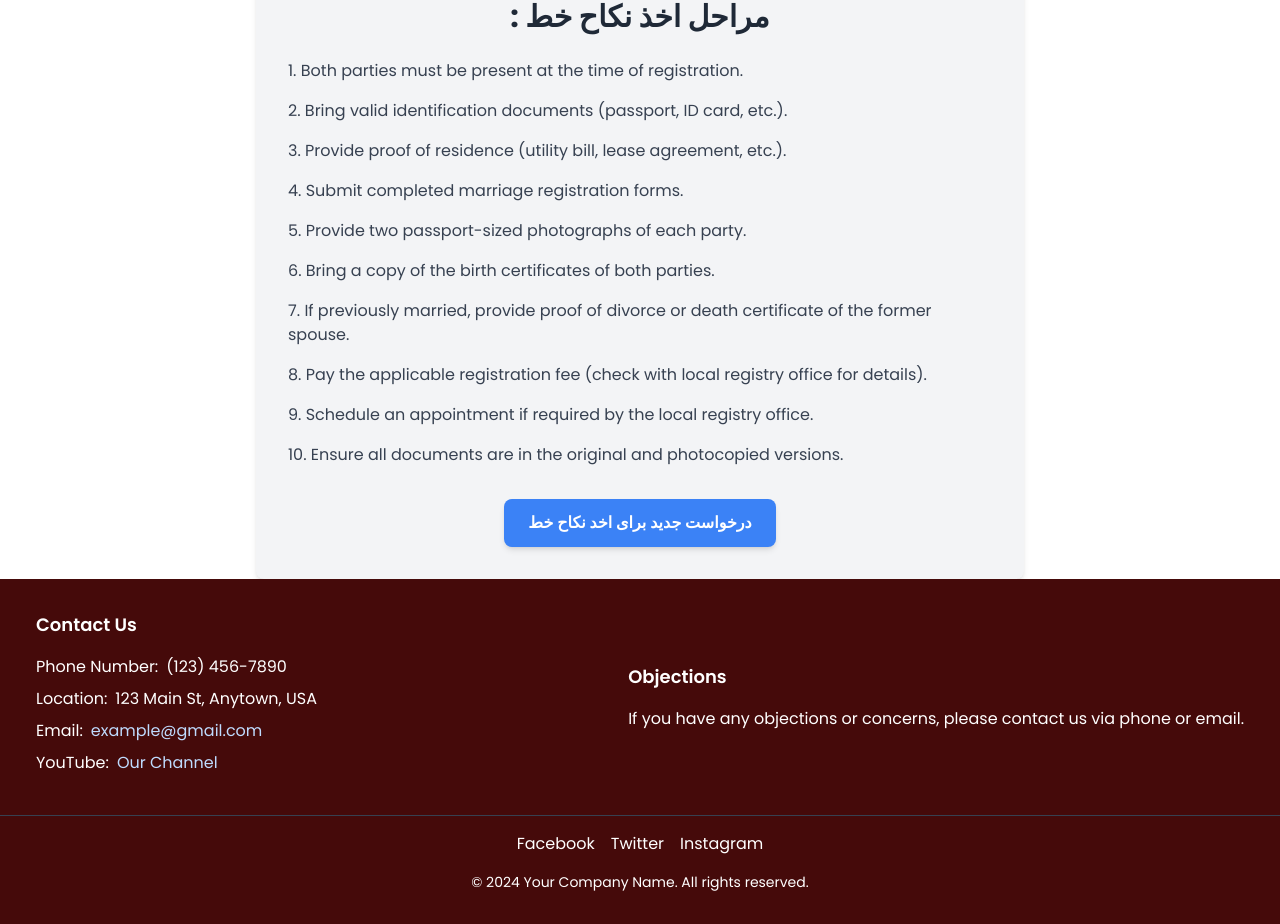
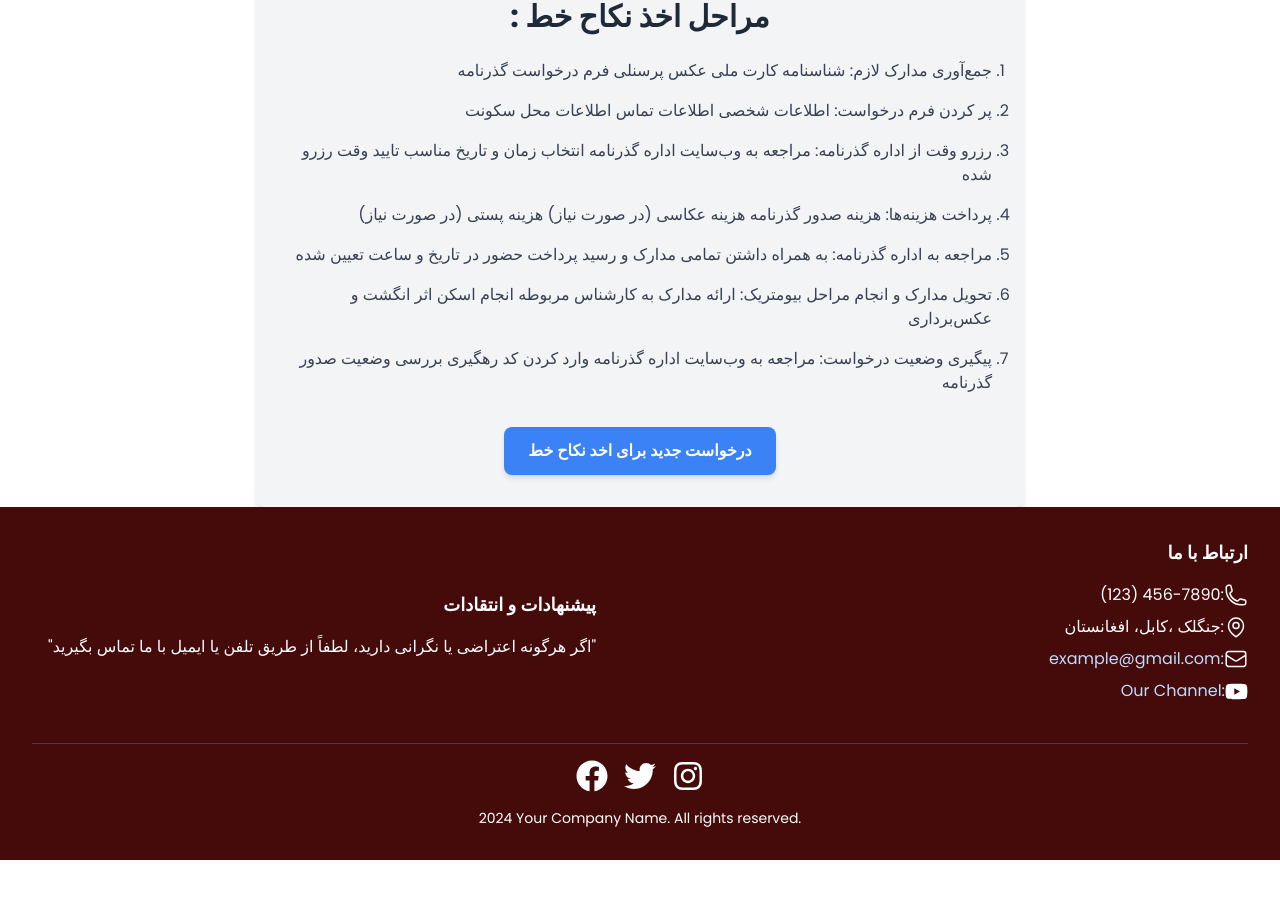
Before and after one commit to Abbas2001Alizada/un-pro, a React (Vite) app in the folder frontend/: page / in a window 1280 px wide. Shown: the part 369-1293 px from the top of the page. After the commit the page ends 1229 px from the top, so only its background shows below. Built offline with nearby package versions, Linux system fonts and the light colour scheme.

Commit message:
dasnboard part is changed partiallly

```diff
--- a/frontend/package.json
+++ b/frontend/package.json
@@ -13,6 +13,7 @@
     "framer-motion": "^11.2.6",
     "react": "^18.2.0",
     "react-dom": "^18.2.0",
+    "react-icons": "^5.2.1",
     "react-router-dom": "^6.23.1"
   },
   "devDependencies": {
--- a/frontend/src/component/fotter/footer.jsx
+++ b/frontend/src/component/fotter/footer.jsx
@@ -1,42 +1,135 @@
-import React from 'react';
+import React from "react";
+import { FaFacebook, FaTwitter, FaInstagram } from "react-icons/fa";
+import {
+  FaYoutube,
+  FaPhone,
+  FaMap,
+  FaVoicemail,
+  FaLocationArrow,
+} from "react-icons/fa";
 
 const Footer = () => {
   return (
-    <footer className="bg-red-950 text-white py-8">
-      <div className="container mx-auto flex flex-col md:flex-row justify-between items-center space-y-6 md:space-y-0">
-        <div className="flex flex-col items-center md:items-start">
-          <h2 className="text-lg font-semibold mb-4">Contact Us</h2>
-          <p className="flex items-center mb-2">
-            <span className="mr-2">Phone Number:</span> (123) 456-7890
+    <footer className="bg-red-950 text-white py-8 px-8">
+      <div className=" mx-auto flex flex-col md:flex-row justify-between items-center space-y-6 md:space-y-0">
+        <div
+          className="md:float-start sm:float-start lg:float-start m-4 flex flex-col"
+          dir="rtl"
+        >
+          <h2 className="text-lg font-semibold mb-4" dir="rtl">
+            پیشنهادات و انتقادات
+          </h2>
+          <p>
+            "اگر هرگونه اعتراضی یا نگرانی دارید، لطفاً از طریق تلفن یا ایمیل با
+            ما تماس بگیرید"
+          </p>
+        </div>
+        <div className="md:float-end sm:float-end  lg:float-end flex flex-col items-end">
+          <h2 className="text-lg font-semibold mb-4">ارتباط با ما</h2>
+          <p className="flex mb-2">
+            <a> (123) 456-7890:</a>
+            <svg
+              xmlns="http://www.w3.org/2000/svg"
+              fill="none"
+              viewBox="0 0 24 24"
+              stroke-width="1.5"
+              stroke="currentColor"
+              class="size-6"
+            >
+              <path
+                stroke-linecap="round"
+                stroke-linejoin="round"
+                d="M2.25 6.75c0 8.284 6.716 15 15 15h2.25a2.25 2.25 0 0 0 2.25-2.25v-1.372c0-.516-.351-.966-.852-1.091l-4.423-1.106c-.44-.11-.902.055-1.173.417l-.97 1.293c-.282.376-.769.542-1.21.38a12.035 12.035 0 0 1-7.143-7.143c-.162-.441.004-.928.38-1.21l1.293-.97c.363-.271.527-.734.417-1.173L6.963 3.102a1.125 1.125 0 0 0-1.091-.852H4.5A2.25 2.25 0 0 0 2.25 4.5v2.25Z"
+              />
+            </svg>
+          </p>
+          <p className="flex items-start mb-2" dir="rtl">
+            <svg
+              xmlns="http://www.w3.org/2000/svg"
+              fill="none"
+              viewBox="0 0 24 24"
+              stroke-width="1.5"
+              stroke="currentColor"
+              class="size-6"
+            >
+              <path
+                stroke-linecap="round"
+                stroke-linejoin="round"
+                d="M15 10.5a3 3 0 1 1-6 0 3 3 0 0 1 6 0Z"
+              />
+              <path
+                stroke-linecap="round"
+                stroke-linejoin="round"
+                d="M19.5 10.5c0 7.142-7.5 11.25-7.5 11.25S4.5 17.642 4.5 10.5a7.5 7.5 0 1 1 15 0Z"
+              />
+            </svg>
+            <a href="https://www.google.com/maps/place/%D8%AF+%D9%88%D8%AB%D8%A7%D9%8A%D9%82%D9%88+%D9%85%D8%AD%DA%A9%D9%85%D9%87+%D9%88%D8%AB%D8%A7%D9%8A%D9%82+Documentation+law+court%E2%80%AD/@34.497168,69.1606388,16.71z/data=!4m14!1m7!3m6!1s0x38d16926af12ad55:0xb2a267ec0f7d9545!2z2K8g2YjYq9in2YrZgtmIINmF2K3aqdmF2Ycg2YjYq9in2YrZgiBEb2N1bWVudGF0aW9uIGxhdyBjb3VydA!8m2!3d34.4970476!4d69.1577919!16s%2Fg%2F11n035871v!3m5!1s0x38d16926af12ad55:0xb2a267ec0f7d9545!8m2!3d34.4970476!4d69.1577919!16s%2Fg%2F11n035871v?entry=ttu">
+              :جنگلک ،کابل، افغانستان
+            </a>
+            <span className="mr-2"></span>{" "}
           </p>
           <p className="flex items-center mb-2">
-            <span className="mr-2">Location:</span> 123 Main St, Anytown, USA
+            <a
+              href="mailto:example@gmail.com"
+              className="text-blue-200 hover:underline"
+            >
+              example@gmail.com:
+            </a>
+            <svg
+              xmlns="http://www.w3.org/2000/svg"
+              fill="none"
+              viewBox="0 0 24 24"
+              stroke-width="1.5"
+              stroke="currentColor"
+              class="size-6"
+            >
+              <path
+                stroke-linecap="round"
+                stroke-linejoin="round"
+                d="M21.75 6.75v10.5a2.25 2.25 0 0 1-2.25 2.25h-15a2.25 2.25 0 0 1-2.25-2.25V6.75m19.5 0A2.25 2.25 0 0 0 19.5 4.5h-15a2.25 2.25 0 0 0-2.25 2.25m19.5 0v.243a2.25 2.25 0 0 1-1.07 1.916l-7.5 4.615a2.25 2.25 0 0 1-2.36 0L3.32 8.91a2.25 2.25 0 0 1-1.07-1.916V6.75"
+              />
+            </svg>
           </p>
           <p className="flex items-center mb-2">
-            <span className="mr-2">Email:</span>
-            <a href="mailto:example@gmail.com" className="text-blue-200 hover:underline">
-              example@gmail.com
+            <a
+              href="https://www.youtube.com/channel/UCXXXXXXX"
+              target="_blank"
+              rel="noopener noreferrer"
+              className="text-blue-200 hover:underline"
+            >
+              Our Channel:
             </a>
+            <FaYoutube size={23} />
           </p>
-          <p className="flex items-center mb-2">
-            <span className="mr-2">YouTube:</span>
-            <a href="https://www.youtube.com/channel/UCXXXXXXX" target="_blank" rel="noopener noreferrer" className="text-blue-200 hover:underline">
-              Our Channel
-            </a>
-          </p>
-        </div>
-        <div className="flex flex-col items-center md:items-start">
-          <h2 className="text-lg font-semibold mb-4">Objections</h2>
-          <p>If you have any objections or concerns, please contact us via phone or email.</p>
         </div>
       </div>
       <div className="border-t border-gray-700 mt-8 pt-4">
         <div className="flex justify-center space-x-4">
-          <a href="#" className="text-white hover:text-blue-200">Facebook</a>
-          <a href="#" className="text-white hover:text-blue-200">Twitter</a>
-          <a href="#" className="text-white hover:text-blue-200">Instagram</a>
+          <a
+            href="https://www.facebook.com"
+            target="_blank"
+            rel="noopener noreferrer"
+          >
+            <FaFacebook size={32} className="text-white" />
+          </a>
+          <a
+            href="https://www.twitter.com"
+            target="_blank"
+            rel="noopener noreferrer"
+          >
+            <FaTwitter size={32} className="text-white" />
+          </a>
+          <a
+            href="https://www.instagram.com"
+            target="_blank"
+            rel="noopener noreferrer"
+          >
+            <FaInstagram size={32} className="text-white" />
+          </a>
         </div>
-        <p className="text-center text-sm mt-4">&copy; 2024 Your Company Name. All rights reserved.</p>
+        <p className="text-center text-sm mt-4">
+          2024 Your Company Name. All rights reserved.
+        </p>
       </div>
     </footer>
   );
--- a/frontend/src/component/instruction/instruction.jsx
+++ b/frontend/src/component/instruction/instruction.jsx
@@ -1,5 +1,5 @@
 import { useState } from "react";
-import FormComponent from "../newRequest/form-component";
+import NewRequest from "../newRequest/form-component";
 
 function Instruction(openWindow) {
   const [isRWindowOpen, setIsRwindowOpen] = useState(false);
@@ -8,41 +8,49 @@ function Instruction(openWindow) {
   };
   return (
     <div className="flex flex-col items-center p-8 max-w-3xl mx-auto bg-gray-100 rounded-lg shadow-md">
-      <h1 className="text-3xl font-bold mb-6 text-gray-800 flex items-center" dir="rtl">
-        مراحل اخذ نکاح خط  :
+      <h1
+        className="text-3xl font-bold mb-6 text-gray-800 flex items-center"
+        dir="rtl"
+      >
+        مراحل اخذ نکاح خط :
       </h1>
-      <ol className="list-decimal list-inside space-y-4 text-gray-700">
-        <li>Both parties must be present at the time of registration.</li>
-        <li>Bring valid identification documents (passport, ID card, etc.).</li>
-        <li>
-          Provide proof of residence (utility bill, lease agreement, etc.).
-        </li>
-        <li>Submit completed marriage registration forms.</li>
-        <li>Provide two passport-sized photographs of each party.</li>
-        <li>Bring a copy of the birth certificates of both parties.</li>
-        <li>
-          If previously married, provide proof of divorce or death certificate
-          of the former spouse.
+      <ol className=" items-start list-decimal  space-y-4 text-gray-700" dir="rtl">
+        <li className="it">
+          جمع‌آوری مدارک لازم: شناسنامه کارت ملی عکس پرسنلی فرم درخواست گذرنامه
         </li>
         <li>
-          Pay the applicable registration fee (check with local registry office
-          for details).
+          پر کردن فرم درخواست: اطلاعات شخصی اطلاعات تماس اطلاعات محل سکونت
         </li>
         <li>
-          Schedule an appointment if required by the local registry office.
+          رزرو وقت از اداره گذرنامه: مراجعه به وب‌سایت اداره گذرنامه انتخاب زمان
+          و تاریخ مناسب تایید وقت رزرو شده
         </li>
         <li>
-          Ensure all documents are in the original and photocopied versions.
+          پرداخت هزینه‌ها: هزینه صدور گذرنامه هزینه عکاسی (در صورت نیاز) هزینه
+          پستی (در صورت نیاز)
         </li>
+        <li>
+          مراجعه به اداره گذرنامه: به همراه داشتن تمامی مدارک و رسید پرداخت حضور
+          در تاریخ و ساعت تعیین شده
+        </li>
+        <li>
+          تحویل مدارک و انجام مراحل بیومتریک: ارائه مدارک به کارشناس مربوطه
+          انجام اسکن اثر انگشت و عکس‌برداری
+        </li>
+        <li>
+          پیگیری وضعیت درخواست: مراجعه به وب‌سایت اداره گذرنامه وارد کردن کد
+          رهگیری بررسی وضعیت صدور گذرنامه
+        </li>
+
       </ol>
 
       <button
         onClick={toggleIsRwindowOpen}
         className="mt-8 px-6 py-3 bg-blue-500 text-white font-semibold rounded-lg shadow-md hover:bg-blue-600 focus:outline-none focus:ring-2 focus:ring-blue-500 focus:ring-opacity-75"
       >
-       درخواست جدید برای اخد نکاح خط
+        درخواست جدید برای اخد نکاح خط
       </button>
-      {isRWindowOpen && <FormComponent />}
+      {isRWindowOpen && <NewRequest />}
     </div>
   );
 }
--- a/frontend/src/component/newRequest/form-component.jsx
+++ b/frontend/src/component/newRequest/form-component.jsx
@@ -1,14 +1,14 @@
 import React, { useState } from "react";
 
-const FormComponent = () => {
+const NewRequest = () => {
   const [stage, setStage] = useState(1);
   const [formData, setFormData] = useState({
     h_Name: "",
     h_fatherName: "",
-    h_ID: "",
+    h_NIC: "",
     w_Name: "",
     w_fatherName: "",
-    w_ID: "",
+    w_NIC: "",
     marriage_date: "",
     children_number: "",
   });
@@ -46,7 +46,7 @@ const FormComponent = () => {
               <input
                 type="text"
                 name="h_Name"
-                value={formData.h_NameName}
+                value={formData.h_Name}
                 onChange={handleChange}
                 className="block w-full mt-1 p-2 border border-gray-300 rounded-md"
               />
@@ -55,7 +55,7 @@ const FormComponent = () => {
             نام پدر شوهر
               <input
                 type="text"
-                name="Name"
+                name="h_fatherName"
                 value={formData.h_fatherName}
                 onChange={handleChange}
                 className="block w-full mt-1 p-2 border border-gray-300 rounded-md"
@@ -65,7 +65,7 @@ const FormComponent = () => {
             نمبر تذکره شوهر
               <input
                 type="text"
-                name="h_ID"
+                name="h_NIC"
                 value={formData.h_ID}
                 onChange={handleChange}
                 className="block w-full mt-1 p-2 border border-gray-300 rounded-md"
@@ -94,7 +94,7 @@ const FormComponent = () => {
               <input
                 type="text"
                 name="w_fatherName"
-                value={formData.w_fatherNameName}
+                value={formData.w_fatherName}
                 onChange={handleChange}
                 className="block w-full mt-1 p-2 border border-gray-300 rounded-md"
               />
@@ -103,8 +103,8 @@ const FormComponent = () => {
               نمبر تذکره خانم
               <input
                 type="text"
-                name="w_id"
-                value={formData.w_ID}
+                name="w_NIC"
+                value={formData.w_NIC}
                 onChange={handleChange}
                 className="block w-full mt-1 p-2 border border-gray-300 rounded-md"
               />
@@ -195,4 +195,4 @@ const FormComponent = () => {
   );
 };
 
-export default FormComponent;
+export default NewRequest;
```
Also changed, not shown: frontend/src/App.jsx (+1 -13 lines), frontend/public/photoes/mail_24dp_FILL0_wght400_GRAD0_opsz24.svg (added), 1 other file (tests, documents, lock files or other folders).
